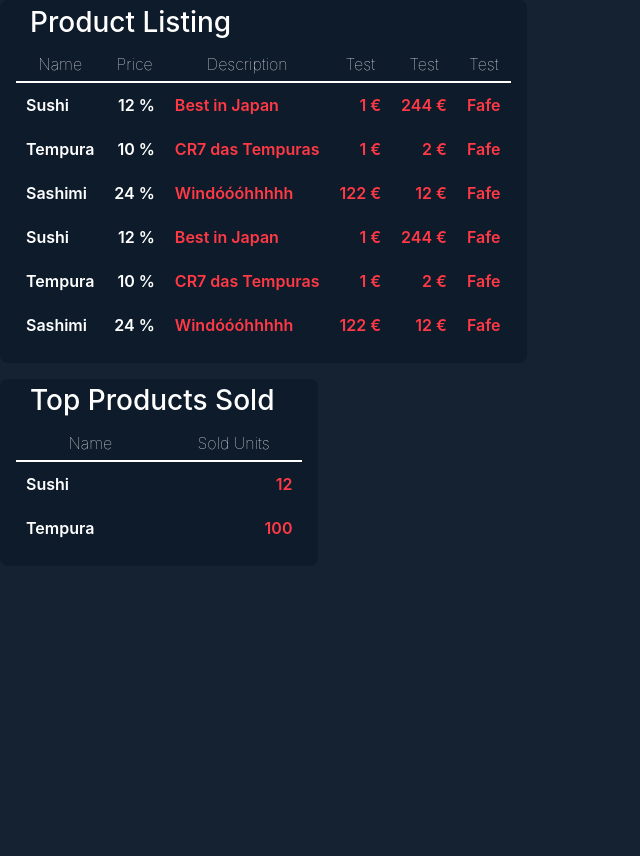
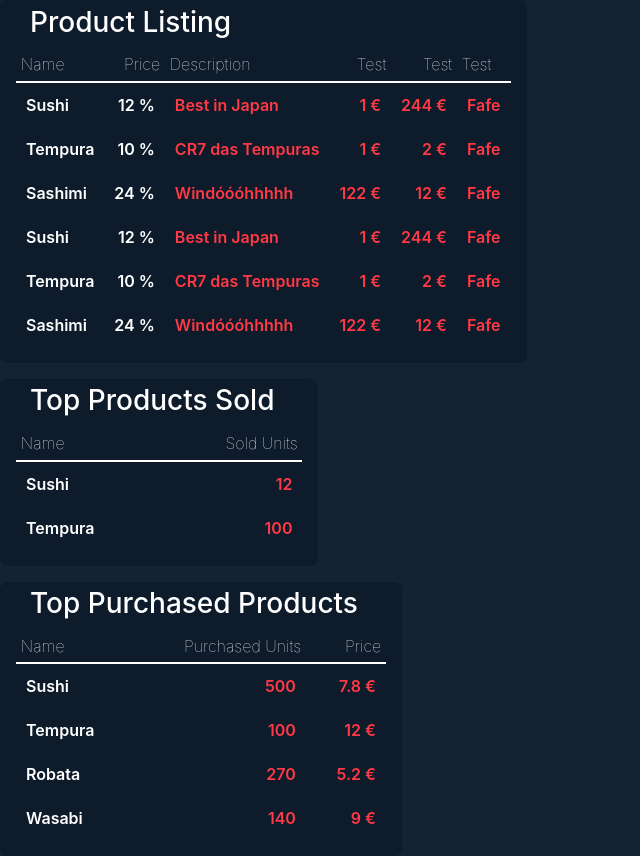
Before and after one commit to antoniopedrodantas/sinf-feup, a React (Create React App) app in the folder tempura/client/: page /overview in a window 1280 px wide. Shown: the whole page, without its empty margins (0-640 px from the left). Before the commit the page ends 800 px from the top, so only its background shows below. Built offline with nearby package versions, Linux system fonts and the light colour scheme.

Commit message:
Added different type of tables

```diff
--- a/tempura/client/src/components/CustomTable/CustomTable.tsx
+++ b/tempura/client/src/components/CustomTable/CustomTable.tsx
@@ -28,6 +28,17 @@ const CustomTable: React.FC<TableProps> = ({title,columns, type, values}) => {
             case 'number': return "text-right";
         }
     }
+
+    /* previously were all text-center */
+    const generateHeaderClassName = (i) =>{
+        switch(type[i]){
+            case 'text': default: return "header-elem text-left";
+            case 'money': return "header-elem text-right";
+            case 'percentage': return "header-elem text-right";
+            case 'number': return "header-elem text-right";
+        }
+    }
+
     var classType = columns.length <= 5 ? "normal-table" : "large-table";
 
     return(
@@ -37,8 +48,8 @@ const CustomTable: React.FC<TableProps> = ({title,columns, type, values}) => {
                 <table className="table table-dark table-borderless table-sm">
                     <thead>
                         <tr className="table-header">
-                        {columns.map((header_elem) => {
-                            return (<th scope="col" className="header-elem text-center">{header_elem}</th>)
+                        {columns.map((header_elem, i) => {
+                            return (<th scope="col" className={generateHeaderClassName(i)}>{header_elem}</th>)
                         })}
                         </tr>
                     </thead>
--- a/tempura/client/src/scenes/Overview/Overview.tsx
+++ b/tempura/client/src/scenes/Overview/Overview.tsx
@@ -18,9 +18,17 @@ const Overview: React.FC = () => {
 
   const columns2 = ["Name", "Sold Units"];
   const types2   = ["text","number"];
-  const values3  = [
+  const values2  = [
                       ["Sushi", "12"],
                       ["Tempura", "100"]
+                    ];
+  const columns3 = ["Name", "Purchased Units", "Price"];
+  const types3   = ["text","number", "money"];
+  const values3  = [
+                      ["Sushi", "500", "7.8"],
+                      ["Tempura", "100", "12"],
+                      ["Robata", "270", "5.2"],
+                      ["Wasabi", "140", "9"]
                     ];
 
 
@@ -28,7 +36,9 @@ const Overview: React.FC = () => {
     <>
       <CustomTable title="Product Listing" columns={columns1} type={types1} values={values1} />
       <p></p>
-      <CustomTable title="Top Products Sold" columns={columns2} type={types2} values={values3} />
+      <CustomTable title="Top Products Sold" columns={columns2} type={types2} values={values2} />
+      <p></p>
+      <CustomTable title="Top Purchased Products" columns={columns3} type={types3} values={values3} />
     </>
   );
 };
```
